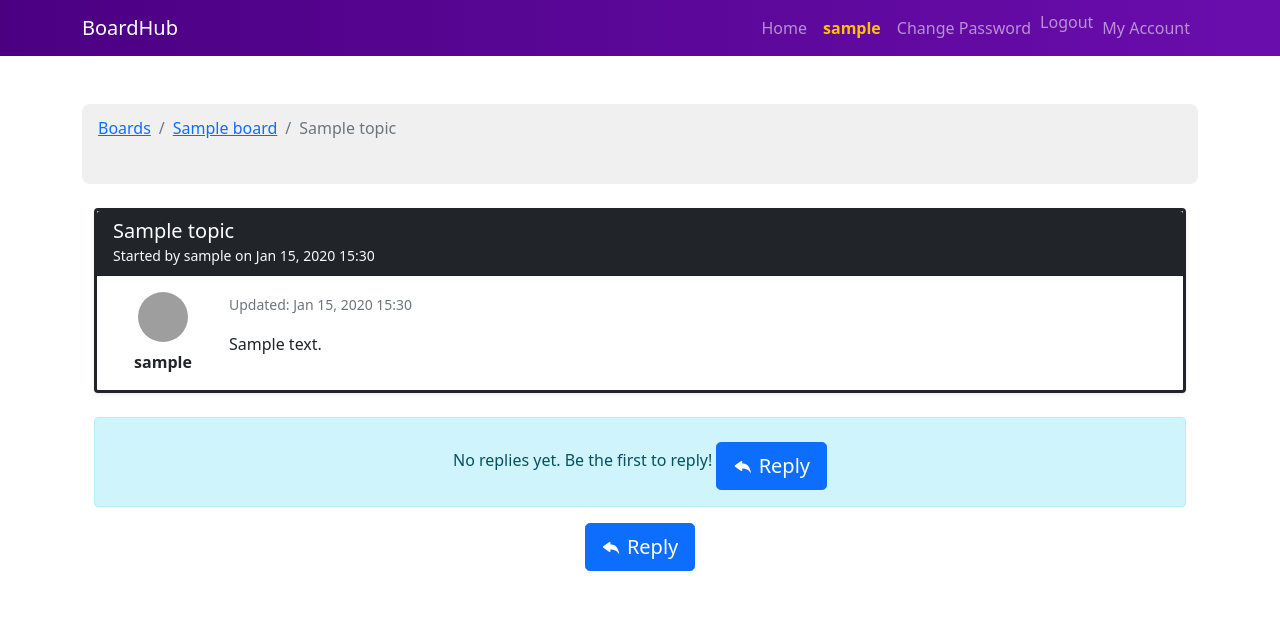
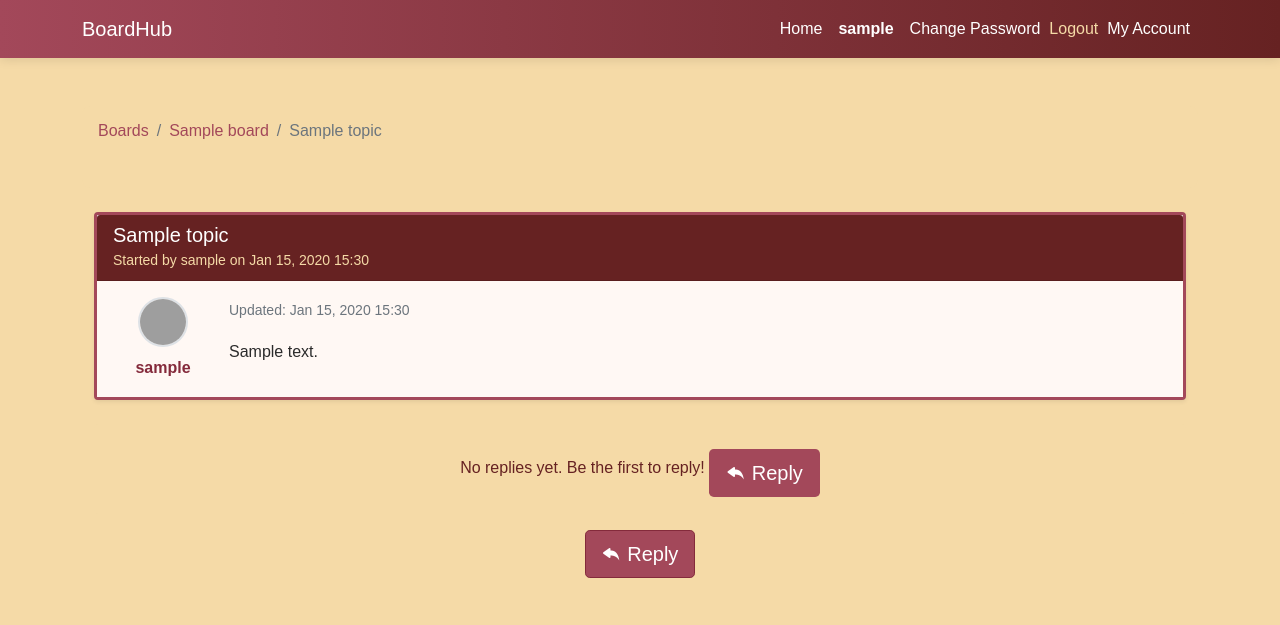
Before and after one commit to AashikaAjith/Boardhub-django, a Django app: page /boards/1/topics/1/ in a window 1280 px wide. Shown: the top 625 px of the page. Run offline with Django 5.2, Linux system fonts and the light colour scheme; a user stored in the database is signed in; tables that the repository leaves empty hold one stand-in row (values such as "Sample post"); some libraries are stand-ins or nearby versions; grey boxes are pictures that could not be loaded.

Commit message:
style is changed

```diff
--- a/static/css/style.css
+++ b/static/css/style.css
@@ -1,50 +1,186 @@
-/* Navbar gradient */
+/* =========================
+   Global Theme Variables
+========================= */
+:root {
+    --primary-color: #A3485A;
+    --secondary-color: #662222;
+    --accent-color: #F5DAA7;
+    --highlight-color: #842A3B;
+    --text-light: #ffffff;
+    --text-dark: #2b2b2b;
+}
 
+/* =========================
+   Global Styles
+========================= */
+body {
+    background-color: var(--accent-color) !important;
+    color: var(--text-dark);
+    font-family: 'Poppins', sans-serif;
+    margin: 0;
+    padding: 0;
+    line-height: 1.6;
+}
 
+/* =========================
+   Navbar
+========================= */
 .navbar-custom {
-    background: linear-gradient(90deg, #4b0082, #6a0dad) !important; /* deep purple gradient */
+    background: linear-gradient(90deg, var(--primary-color), var(--secondary-color)) !important;
+    box-shadow: 0 2px 10px rgba(0,0,0,0.1);
 }
 
 .navbar-custom .navbar-brand,
 .navbar-custom .nav-link {
-    color: #ffffff;
+    color: var(--text-light) !important;
+    font-weight: 500;
+    transition: color 0.3s ease;
 }
 
 .navbar-custom .nav-link:hover {
-    color: #ffb6c1; /* soft pink hover */
+    color: var(--accent-color) !important;
 }
 
+/* =========================
+   Buttons
+========================= */
+.btn-custom {
+    background-color: var(--primary-color);
+    border: none;
+    color: var(--text-light);
+    padding: 0.6rem 1.25rem;
+    border-radius: 0.4rem;
+    transition: all 0.3s ease;
+}
 
-/* Breadcrumb styling */
+.btn-custom:hover {
+    background-color: var(--highlight-color);
+    color: var(--accent-color);
+    transform: translateY(-2px);
+}
+
+/* =========================
+   Cards
+========================= */
+.card-custom {
+    background-color: var(--accent-color);
+    border: none;
+    border-radius: 0.75rem;
+    box-shadow: 0 4px 15px rgba(0,0,0,0.1);
+    transition: transform 0.3s ease, box-shadow 0.3s ease;
+}
+
+.card-custom:hover {
+    transform: translateY(-5px);
+    box-shadow: 0 6px 18px rgba(0,0,0,0.15);
+}
+
+.card-custom .card-title {
+    color: var(--secondary-color);
+    font-weight: 600;
+}
+
+.card-custom .card-text {
+    color: var(--secondary-color);
+}
+
+/* =========================
+   Breadcrumb
+========================= */
 .breadcrumb-custom {
-    background-color: #F0F0F0;
+    background-color: var(--accent-color);
     border-radius: 0.5rem;
     padding: 0.75rem 1rem;
+    color: var(--secondary-color);
+    font-weight: 500;
 }
 
-/* Card styling */
-.card-custom {
-    border: none;
-    border-radius: 0.75rem;
-    box-shadow: 0 4px 12px rgba(0,0,0,0.1);
-    transition: transform 0.2s;
-}
-.card-custom:hover {
-    transform: translateY(-5px);
+.breadcrumb-custom a {
+    color: var(--primary-color);
+    text-decoration: none;
 }
 
-/* Badges */
-.badge-custom {
-    background-color: #20B2AA;
-    color: #fff;
+.breadcrumb-custom a:hover {
+    color: var(--highlight-color);
 }
 
-/* Links */
-a.custom-link {
-    color: #FF6F61;
-    font-weight: 500;
+/* =========================
+   Links
+========================= */
+a {
+    color: var(--primary-color);
     text-decoration: none;
+    transition: color 0.3s ease;
 }
-a.custom-link:hover {
-    color: #FF4500;
+
+a:hover {
+    color: var(--highlight-color);
 }
+
+/* =========================
+   Alerts / Messages
+========================= */
+.alert-custom {
+    background-color: var(--primary-color);
+    color: var(--text-light);
+    border: none;
+    border-radius: 0.5rem;
+}
+
+/* =========================
+   Footer
+========================= */
+.footer-custom {
+    background-color: var(--secondary-color);
+    color: var(--text-light);
+    text-align: center;
+    padding: 1rem 0;
+    margin-top: 2rem;
+}
+
+.footer-custom a {
+    color: var(--accent-color);
+}
+
+.footer-custom a:hover {
+    color: var(--highlight-color);
+}
+
+/* =========================
+   Form Elements
+========================= */
+input[type="text"],
+input[type="email"],
+input[type="password"],
+textarea,
+select {
+    border: 1px solid var(--primary-color);
+    border-radius: 0.4rem;
+    padding: 0.5rem;
+    width: 100%;
+    outline: none;
+    transition: border-color 0.3s ease;
+}
+
+input:focus,
+textarea:focus,
+select:focus {
+    border-color: var(--highlight-color);
+    box-shadow: 0 0 5px rgba(164,72,90,0.4);
+}
+
+/* =========================
+   Utility
+========================= */
+.text-primary {
+    color: var(--primary-color) !important;
+}
+.text-secondary {
+    color: var(--secondary-color) !important;
+}
+.bg-primary {
+    background-color: var(--primary-color) !important;
+}
+.bg-secondary {
+    background-color: var(--secondary-color) !important;
+}
--- a/templates/base.html
+++ b/templates/base.html
@@ -11,18 +11,78 @@
     <link href="https://cdn.jsdelivr.net/npm/bootstrap-icons@1.10.5/font/bootstrap-icons.css" rel="stylesheet">
 
     <!-- Custom CSS -->
-    <link href="{% static 'css/style.css' %}?v=2" rel="stylesheet">
+    <style>
+      /* Navbar gradient using your palette */
+      .navbar-custom {
+        background: linear-gradient(90deg, #662222, #A3485A);
+      }
 
-     {% block stylesheet %}{% endblock %}
+      .navbar-custom .navbar-brand,
+      .navbar-custom .nav-link {
+        color: #F5DAA7 !important;
+        font-weight: 500;
+      }
+
+      .navbar-custom .nav-link:hover {
+        color: #842A3B !important;
+      }
+
+      /* Breadcrumb styling */
+      .breadcrumb-custom {
+        background-color: #F5DAA7;
+        border-radius: 0.5rem;
+        padding: 0.75rem 1rem;
+      }
+
+      /* Buttons */
+      .btn-primary {
+        background-color: #A3485A !important;
+        border-color: #A3485A !important;
+      }
+
+      .btn-primary:hover {
+        background-color: #842A3B !important;
+        border-color: #842A3B !important;
+      }
+
+      /* Links */
+      a {
+        color: #A3485A;
+        text-decoration: none;
+      }
+      a:hover {
+        color: #842A3B;
+      }
+
+      /* Cards */
+      .card-custom {
+        border: none;
+        border-radius: 0.75rem;
+        box-shadow: 0 4px 12px rgba(0,0,0,0.1);
+        transition: transform 0.2s;
+      }
+      .card-custom:hover {
+        transform: translateY(-5px);
+      }
+
+      /* Navbar logout button alignment */
+      .navbar-custom .nav-item form button.nav-link {
+        color: #F5DAA7 !important;
+        font-weight: 500;
+      }
+      .navbar-custom .nav-item form button.nav-link:hover {
+        color: #842A3B !important;
+      }
+    </style>
+
+    <link href="{% static 'css/style.css' %}?v=10" rel="stylesheet">
+    {% block stylesheet %}{% endblock %}
 
     <script src="{% static 'js/bootstrap.min.js' %}"></script>
-      {% block javascript %}{% endblock %}
+    {% block javascript %}{% endblock %}
+  </head>
 
-  </head>
   <body>
-    <!-- Debug line (optional, remove in production) -->
-    <!-- <p>User object: {{ user }} | Authenticated: {{ user.is_authenticated }}</p> -->
-
     <!-- Navbar -->
     <nav class="navbar navbar-expand-lg navbar-dark navbar-custom">
       <div class="container">
@@ -40,19 +100,21 @@
 
             {% if user.is_authenticated %}
               <li class="nav-item">
-                <a class="nav-link fw-bold text-warning" href="#">{{ user.username }}</a>
+                <a class="nav-link fw-bold" href="#">{{ user.username }}</a>
               </li>
               <li class="nav-item">
                 <a class="nav-link" href="{% url 'password_change' %}">Change Password</a>
               </li>
-              <li class="nav-item">
-                <form method="post" action="{% url 'logout' %}">
+
+              <li class="nav-item d-flex align-items-center">
+                <form method="post" action="{% url 'logout' %}" class="m-0 p-0">
                   {% csrf_token %}
-                  <button type="submit" class="btn btn-link nav-link" style="display:inline; padding:0;">
+                  <button type="submit" class="btn btn-link nav-link m-0 p-0" style="line-height: 1.5;">
                     Logout
                   </button>
                 </form>
               </li>
+
               <li class="nav-item">
                 <a class="nav-link" href="{% url 'my_account' %}">My Account</a>
               </li>
@@ -64,7 +126,6 @@
                 <a class="nav-link" href="{% url 'login' %}">Login</a>
               </li>
             {% endif %}
-
           </ul>
         </div>
       </div>
@@ -72,18 +133,16 @@
 
     <!-- Main container -->
     <div class="container my-5">
-      <!-- Breadcrumb -->
       <nav aria-label="breadcrumb">
         <ol class="breadcrumb breadcrumb-custom">
           {% block breadcrumb %}{% endblock %}
         </ol>
       </nav>
 
-      <!-- Page content -->
       {% block content %}{% endblock %}
     </div>
 
-    <!-- Bootstrap JS Bundle (with Popper) -->
+    <!-- Bootstrap JS Bundle -->
     <script src="{% static 'js/bootstrap.bundle.min.js' %}"></script>
   </body>
 </html>
--- a/templates/topic_post.html
+++ b/templates/topic_post.html
@@ -19,24 +19,24 @@
 <div class="container my-4">
 
   <!-- ===================== MAIN POST ===================== -->
-  <div class="card mb-4 shadow-sm border-3 border-dark">
-    <div class="card-header bg-dark text-white">
+  <div class="card mb-4 shadow-sm border-3" style="border-color: #A3485A;">
+    <div class="card-header text-white" style="background-color: #662222;">
       <h5 class="mb-0">{{ topic.subject }}</h5>
-      <small class="text-light">
+      <small style="color: #F5DAA7;">
         Started by {{ main_post.created_by.username }} on {{ main_post.created_at|date:"M d, Y H:i" }}
       </small>
     </div>
-    <div class="card-body">
+    <div class="card-body" style="background-color: #FFF8F4;">
       <div class="d-flex align-items-start">
 
         <!-- User info / avatar -->
         <div class="d-flex flex-column align-items-center me-3" style="min-width: 100px;">
           <img src="{{ main_post.created_by|gravatar }}"
                alt="{{ main_post.created_by.username }}"
-               class="img-fluid rounded-circle mb-2"
-               style="width: 50px; height: 50px;">
+               class="img-fluid rounded-circle mb-2 border border-2"
+               style="width: 50px; height: 50px; border-color: #A3485A;">
           <small>{{ main_post.created_by.posts.count }}</small>
-          <strong>{{ main_post.created_by.username }}</strong>
+          <strong style="color: #842A3B;">{{ main_post.created_by.username }}</strong>
         </div>
 
         <!-- Post content -->
@@ -57,19 +57,19 @@
 
   <!-- ===================== REPLIES ===================== -->
   {% for post in posts %}
-  <div class="card mb-4 shadow-sm">
+  <div class="card mb-4 shadow-sm" style="border-left: 4px solid #A3485A;">
 
-    <div class="card-body">
+    <div class="card-body" style="background-color: #FFFDF9;">
       <div class="d-flex align-items-start">
 
         <!-- User info / avatar -->
         <div class="d-flex flex-column align-items-center me-3" style="min-width: 100px;">
           <img src="{{ post.created_by|gravatar }}"
                alt="{{ post.created_by.username }}"
-               class="img-fluid rounded-circle mb-2"
-               style="width: 50px; height: 50px;">
+               class="img-fluid rounded-circle mb-2 border border-2"
+               style="width: 50px; height: 50px; border-color: #A3485A;">
           <small>{{ post.created_by.posts.count }}</small>
-          <strong>{{ post.created_by.username }}</strong>
+          <strong style="color: #842A3B;">{{ post.created_by.username }}</strong>
         </div>
 
         <!-- Post content -->
@@ -86,7 +86,10 @@
             <!-- Edit button for posts by current user -->
             {% if post.created_by == user %}
             <a href="{% url 'edit_post' post.topic.board.pk post.topic.pk post.pk %}"
-               class="btn btn-sm btn-outline-primary">Edit</a>
+               class="btn btn-sm"
+               style="background-color: #A3485A; color: #fff; border-color: #842A3B;">
+              Edit
+            </a>
             {% endif %}
           </div>
 
@@ -99,9 +102,11 @@
   </div>
   {% empty %}
   <!-- Message if no replies exist -->
-  <div class="alert alert-info text-center">
+  <div class="alert text-center" style="background-color: #F5DAA7; color: #662222;">
     No replies yet. Be the first to reply!
-    <a href="{% url 'reply_topic' topic.board.pk topic.pk %}" class="btn btn-primary btn-lg mt-2">
+    <a href="{% url 'reply_topic' topic.board.pk topic.pk %}"
+       class="btn btn-lg mt-2"
+       style="background-color: #A3485A; color: #fff;">
       <i class="bi bi-reply-fill"></i> Reply
     </a>
   </div>
@@ -109,7 +114,9 @@
 
   <!-- ===================== REPLY BUTTON ===================== -->
   <div class="mb-4 text-center">
-    <a href="{% url 'reply_topic' topic.board.pk topic.pk %}" class="btn btn-primary btn-lg">
+    <a href="{% url 'reply_topic' topic.board.pk topic.pk %}"
+       class="btn btn-lg"
+       style="background-color: #A3485A; color: #fff; border-color: #842A3B;">
       <i class="bi bi-reply-fill"></i> Reply
     </a>
   </div>
```
